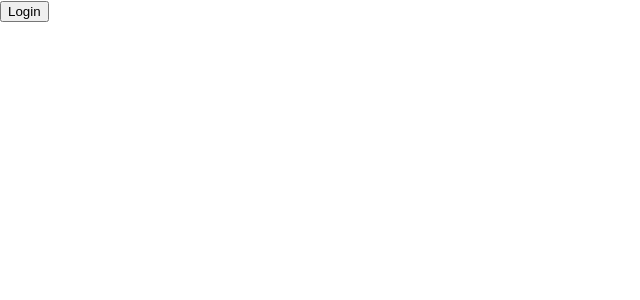
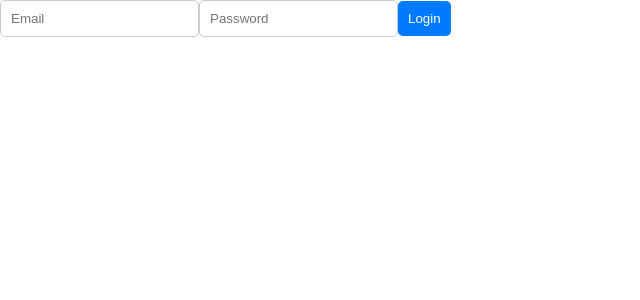
Before and after one commit to RaaBaJa718/WorkWise, a React (Create React App) app in the folder client/: page / in a window 1280 px wide. Shown: the top 300 px of the page, without its empty margins (0-640 px from the left). Built offline with nearby package versions, Linux system fonts and the light colour scheme.

Commit message:
feat: implement authentication flow with login, dashboard, and protected routes

```diff
--- a/client/src/App.js
+++ b/client/src/App.js
@@ -1,11 +1,21 @@
 import React from "react";
-import { AuthProvider } from "./context/AuthContext"; // Adjust the path if necessary
-import Login from "./pages/Login"; // Adjusted path
+import { BrowserRouter as Router, Route, Routes } from "react-router-dom";
+import { AuthProvider } from "./context/AuthContext";
+import Login from "./pages/Login";
+import Dashboard from "./pages/Dashboard";
+import ProtectedRoute from "./components/ProtectedRoute";
 
 function App() {
   return (
     <AuthProvider>
-      <Login />
+      <Router>
+        <Routes>
+          <Route path="/" element={<Login />} />
+          <Route path="/dashboard" element={<ProtectedRoute />}>
+            <Route index element={<Dashboard />} />
+          </Route>
+        </Routes>
+      </Router>
     </AuthProvider>
   );
 }
--- /dev/null
+++ b/client/src/components/ProtectedRoute.js
@@ -0,0 +1,11 @@
+import React, { useContext } from "react";
+import { Navigate, Outlet } from "react-router-dom";
+import AuthContext from "../context/AuthContext";
+
+const ProtectedRoute = () => {
+  const { user } = useContext(AuthContext);
+
+  return user ? <Outlet /> : <Navigate to="/" />;
+};
+
+export default ProtectedRoute;
--- a/client/src/context/AuthContext.js
+++ b/client/src/context/AuthContext.js
@@ -1,22 +1,37 @@
-import React, { createContext, useState } from "react";
+import React, { createContext, useState, useEffect } from "react";
+import { jwtDecode } from "jwt-decode";
 
-const AuthContext = createContext(undefined);
+const AuthContext = createContext();
 
 export const AuthProvider = ({ children }) => {
-  const [token, setToken] = useState(null);
+  const [user, setUser] = useState(null);
 
-  const login = (newToken) => {
-    setToken(newToken);
-    localStorage.setItem("token", newToken); // Store token persistently
+  // ✅ Restore user session from localStorage on app load
+  useEffect(() => {
+    const token = localStorage.getItem("token");
+    if (token) {
+      try {
+        const decodedUser = jwtDecode(token);
+        setUser(decodedUser);
+      } catch (error) {
+        console.error("Invalid token", error);
+        localStorage.removeItem("token");
+      }
+    }
+  }, []);
+
+  const login = (token) => {
+    localStorage.setItem("token", token);
+    setUser(jwtDecode(token));
   };
 
   const logout = () => {
-    setToken(null);
-    localStorage.removeItem("token"); // Clear token
+    localStorage.removeItem("token");
+    setUser(null);
   };
 
   return (
-    <AuthContext.Provider value={{ token, login, logout }}>
+    <AuthContext.Provider value={{ user, login, logout }}>
       {children}
     </AuthContext.Provider>
   );
--- a/client/src/pages/Dashboard.js
+++ b/client/src/pages/Dashboard.js
@@ -1,4 +1,4 @@
-import React from 'react';
+import React from "react";
 
 const Dashboard = () => {
   return (
--- a/client/src/pages/Login.js
+++ b/client/src/pages/Login.js
@@ -1,17 +1,44 @@
-import React, { useContext } from "react";
-import AuthContext from "../context/AuthContext"; // Adjust path if needed
+import React, { useState, useContext } from "react";
+import { useNavigate } from "react-router-dom";
+import { useMutation } from "@apollo/client";
+import { LOGIN_USER } from "../graphql/mutations";
+import AuthContext from "../context/AuthContext";
+import "../styles/Login.css"; // ✅ Import the new stylesheet
 
 const Login = () => {
-  const auth = useContext(AuthContext);
+  const { login } = useContext(AuthContext);
+  const navigate = useNavigate();
+  const [email, setEmail] = useState("");
+  const [password, setPassword] = useState("");
+  const [loginUser] = useMutation(LOGIN_USER);
 
-  if (!auth) {
-    return <p>Error: AuthContext is undefined!</p>; // Prevent undefined errors
+ const handleSubmit = async (e) => {
+  e.preventDefault();
+
+  // ✅ Ensure email and password are provided before calling the login mutation
+  if (!email || !password) {
+    alert("Please enter both email and password.");
+    return;
   }
 
+  try {
+    const { data } = await loginUser({ variables: { email, password } });
+    if (data?.login?.token) {
+      login(data.login.token);
+      localStorage.setItem("token", data.login.token);
+      navigate("/dashboard");
+    }
+  } catch (error) {
+    alert("Login failed: " + error.message);
+  }
+};
+
   return (
-    <button onClick={() => auth.login("dummyToken")}>
-      Login
-    </button>
+    <form onSubmit={handleSubmit}>
+      <input type="email" placeholder="Email" onChange={(e) => setEmail(e.target.value)} />
+      <input type="password" placeholder="Password" onChange={(e) => setPassword(e.target.value)} />
+      <button type="submit">Login</button>
+    </form>
   );
 };
 
--- /dev/null
+++ b/client/src/styles/Login.css
@@ -0,0 +1,39 @@
+/* Login.css */
+.login-container {
+  display: flex;
+  flex-direction: column;
+  align-items: center;
+  justify-content: center;
+  height: 100vh;
+  background-color: #f4f4f4;
+}
+
+.login-form {
+  display: flex;
+  flex-direction: column;
+  width: 300px;
+  padding: 20px;
+  background: white;
+  box-shadow: 0px 4px 10px rgba(0, 0, 0, 0.1);
+  border-radius: 8px;
+}
+
+input {
+  margin-bottom: 10px;
+  padding: 10px;
+  border: 1px solid #ccc;
+  border-radius: 5px;
+}
+
+button {
+  background-color: #007bff;
+  color: white;
+  padding: 10px;
+  border: none;
+  border-radius: 5px;
+  cursor: pointer;
+}
+
+button:hover {
+  background-color: #0056b3;
+}
```
